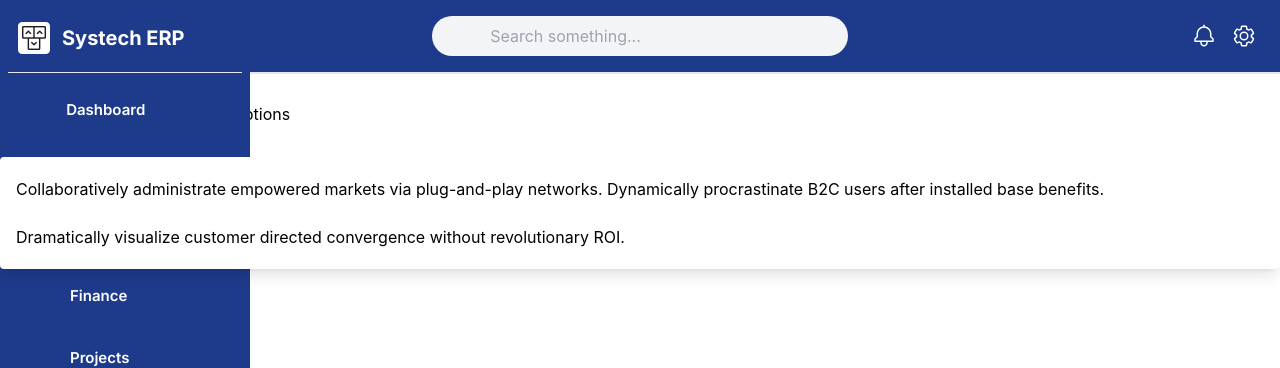
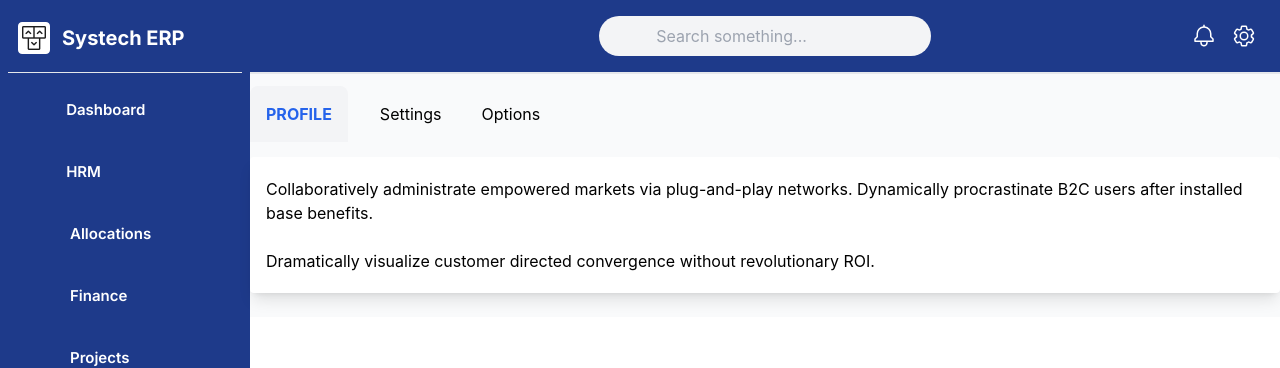
Before and after one commit to SysTechSolutionsIT/SystechERP, a React (Create React App) app: page / in a window 1280 px wide. Shown: the top 368 px of the page. Built offline with nearby package versions, Linux system fonts and the light colour scheme; some icons are missing; the HTML template or start-up script is replaced by a standard one.

Commit message:
sidebar fixed

```diff
--- a/package.json
+++ b/package.json
@@ -8,6 +8,7 @@
     "@testing-library/user-event": "^13.5.0",
     "react": "^18.2.0",
     "react-dom": "^18.2.0",
+    "react-router-dom": "^6.15.0",
     "react-scripts": "5.0.1",
     "web-vitals": "^2.1.4"
   },
--- a/src/App.js
+++ b/src/App.js
@@ -2,14 +2,30 @@ import React from "react";
 import Header from "./components/Header";
 import Sidebar from "./components/Sidebar";
 import EMPTabs from "./components/employee/emptabs";
+import { BrowserRouter as Router, Routes, Route, Outlet } from 'react-router-dom'
 
 function App() {
   return (
-    <div>
-      <Sidebar/>
-      <Header/>
-      <EMPTabs/>
-    </div>
+    // <div>
+    //   <Sidebar/>
+    //   <Header/>
+    //   <EMPTabs/>
+    // </div>
+    <Router>
+      <Routes>
+        <Route element={
+          <div className="flex">
+            <Sidebar />
+            <main className="flex-1 mx-auto">
+              <Header />
+              <div className="bg-gray-50 h-[calc(100vh - 56px)]"><Outlet /></div>
+            </main>
+          </div>
+        }>
+          <Route path='/' element={<EMPTabs />} />
+        </Route>
+      </Routes>
+    </Router>
   );
 }
 
--- a/src/components/Header.jsx
+++ b/src/components/Header.jsx
@@ -2,8 +2,8 @@ import React from 'react'
 import { Icon } from '@iconify/react'
 
 const Header = () => {
-  return (
-<nav className='top-0 bg-blue-900 p-4 border-b-2 z-20'>
+    return (
+        <nav className='top-0 bg-blue-900 p-4 border-b-2 z-20'>
             <div className='md:grid grid-cols-3'>
                 <div />
                 <div className='py-2 md:px-6 px-2 hidden md:flex items-center bg-gray-100 rounded-full'>
@@ -21,7 +21,7 @@ const Header = () => {
                 </div>
             </div>
         </nav>
-  )
+    )
 }
 
 export default Header
--- a/src/components/Sidebar.jsx
+++ b/src/components/Sidebar.jsx
@@ -11,25 +11,24 @@ const Sidebar = () => {
     }
 
     return (
-    <div className='flex'>
-    <div className={`${open ? 'w-[250px]' : 'w-[85px] overflow-hidden' } bg-blue-900 sidebar fixed top-0 bottom-0 lg:left-0 p-2 overflow-y-hidden overflow-x-hidden text-center border-0 border-radius-xl ease-in-out duration-300`}>
+        <div className='flex h-screen'>
+            <div className={`${open ? 'w-[250px]' : 'w-[85px] overflow-hidden'} bg-blue-900 sidebar stcky top-0 bottom-0 lg:left-0 p-2 overflow-y-hidden overflow-x-hidden text-center border-0 border-radius-xl ease-in-out duration-300`}>
                 <div className='text-white-100 text-xl'>
                     <div className='p-2.5 mt-1 flex items-center'>
-            <img src='/apple-icon.png'/>
+                        <img src='/apple-icon.png' alt='icon' />
                         {open && (
                             <h1 className='font-[Inter] font-bold text-white justify-center text-[20px] ml-3 whitespace-nowrap'>Systech ERP</h1>
                         )}
                     </div>
-        <hr className='text-gray-600 my-2'/>
+                    <hr className='text-gray-600 my-2' />
 
                     <div>
-            <div className='p-2.5 mt-3 flex items-center rounded-md px-4 duration-300
-            cursor-pointer hover:bg-gray-300 hover:bg-opacity-25 text-white'>
-                <Icon icon="ic:round-dashboard" color="white"  width="30" height="30" />
+                        <div className='p-2.5 mt-3 flex items-center rounded-md px-4 duration-300 cursor-pointer hover:bg-gray-300 hover:bg-opacity-25 text-white'>
+                            <Icon icon="ic:round-dashboard" color="white" width="30" height="30" />
                             {open && (
                                 <div class="flex justify-between w-full items-center">
                                     <span className='font-[Inter] font-semibold text-[15px] ml-4 text-white-200'>Dashboard</span>
-                </div> )}
+                                </div>)}
                         </div>
 
                         <div className='p-2.5 mt-3 flex items-center rounded-md px-4 duration-300
@@ -39,7 +38,7 @@ const Sidebar = () => {
                                 <div class="flex justify-between w-full items-center" onClick={toggleSubMenu}>
                                     <span className='font-[Inter] font-semibold text-[15px] ml-4 text-white-200'>HRM</span>
                                     <span className={`text-sm ${isSubMenuOpen ? '' : 'rotate-180'} ease-linear duration-200`} id="arrow">
-                 <Icon icon="iconamoon:arrow-up-2" color="white" width="30" height="30"/>
+                                        <Icon icon="iconamoon:arrow-up-2" color="white" width="30" height="30" />
                                     </span>
                                 </div>
                             )}
@@ -100,8 +99,8 @@ const Sidebar = () => {
                             )}
                         </div>
                     </div>
-        <div className={`mt-5 w-full px-2.5 pb-3 flex relative ${open ? 'ml-40' : 'ml-5'} ease-in-out duration-200 bg-gray-200 bg-opacity-20 items-center rounded-lg cursor-pointer`} onClick={()=> setOpen((prev)=> !prev)}>
-        <Icon icon="streamline:interface-arrows-button-left-double-arrow-arrows-double-left" color="white" width="28" height="28" rotate={`${open ? '' : '2'}`} className='mt-4 cursor-pointer ease-in-out duration-300'/>
+                    <div className={`mt-5 w-full px-2.5 pb-3 flex relative ${open ? 'ml-40' : 'ml-5'} ease-in-out duration-200 bg-gray-200 bg-opacity-20 items-center rounded-lg cursor-pointer`} onClick={() => setOpen((prev) => !prev)}>
+                        <Icon icon="streamline:interface-arrows-button-left-double-arrow-arrows-double-left" color="white" width="28" height="28" rotate={`${open ? '' : '2'}`} className='mt-4 cursor-pointer ease-in-out duration-300' />
                     </div>
                 </div>
             </div>
```
Also changed, not shown: 1 other file (tests, documents, lock files or other folders). Lines whose indentation alone changed are shown as unchanged.
